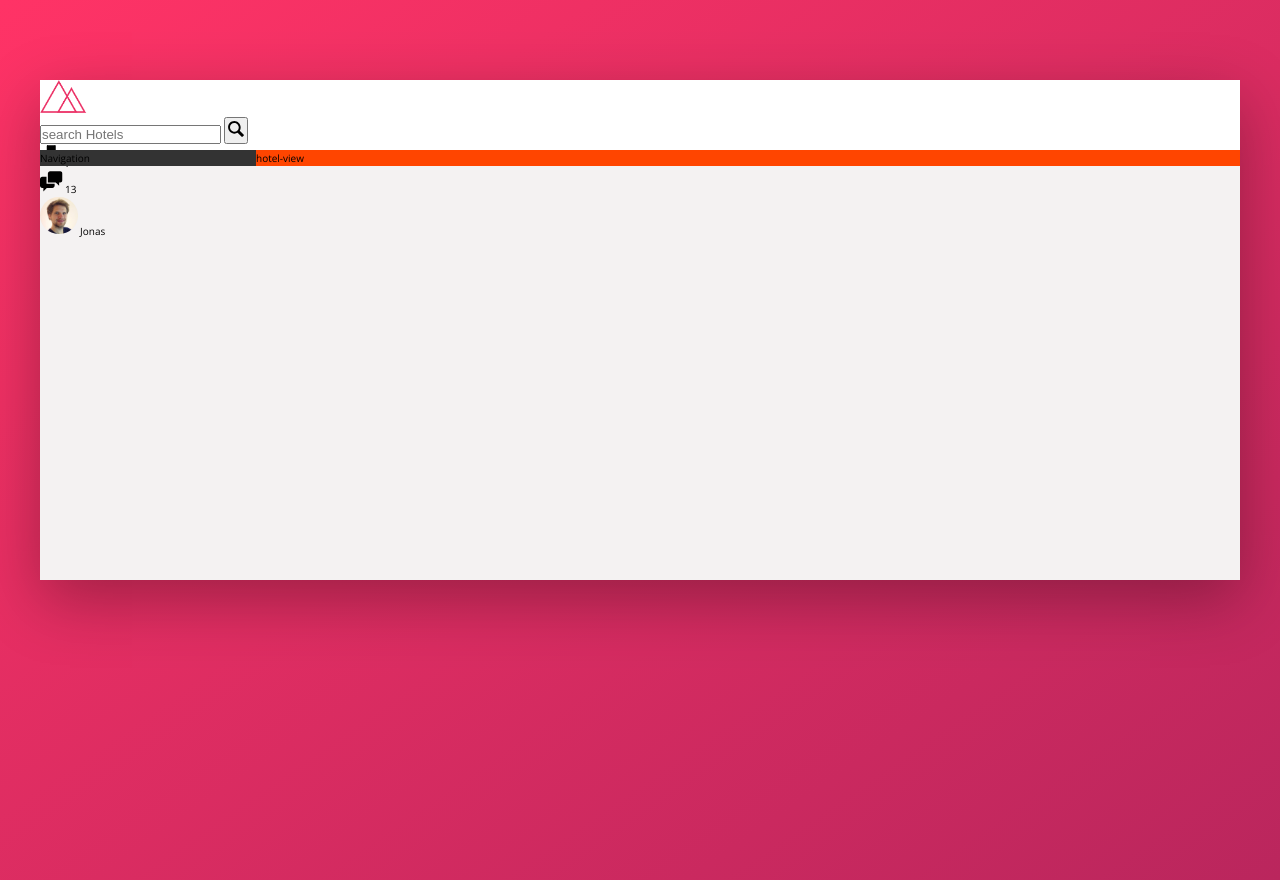
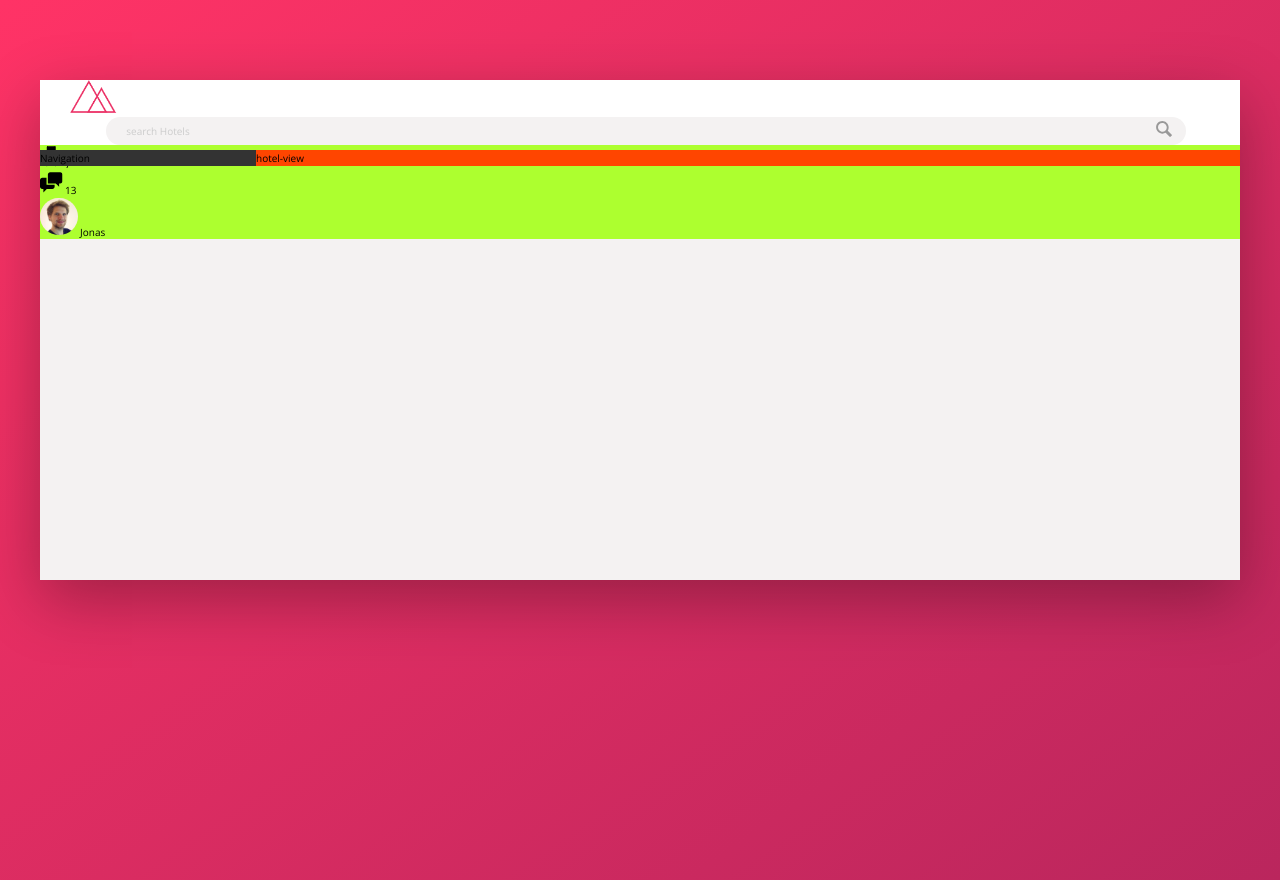
Before and after one commit to darkside550/Trillo, a website: page index.html in a window 1280 px wide. Drawn offline with nearby package versions, Linux system fonts and the light colour scheme; files that its build step writes are made by us from their sources.

Commit message:
Worked on searchbar and search icon

```diff
--- a/sass/_components.scss
+++ b/sass/_components.scss
@@ -2,6 +2,7 @@
 // Logo
 .logo {
     height: 3.25rem;
+    margin-left: 3rem;
 }
 
 
@@ -9,17 +10,61 @@
 // Search
 .search {
 
+    flex: 0 0 40%;
+
+    display: flex;
+    align-items: center;
+    justify-content: center;
+
     &__input {
+        font-family: inherit;
+        font-size: inherit;
+        color: inherit;
+        background-color: var(--color-grey-light-2);
+        border: none;
+        padding: .7rem 2rem;
+        border-radius: 100px;
+        width: 90%;
+        transition: all .2s;
+        margin-right: -3.25rem;
+
+        &:focus{
+            outline: none;
+            width: 100%;
+            background-color: var(--color-grey-light-3);
+
+        }
+
+        &::-webkit-input-placeholder {
+            font-weight: 100;
+            color: var(--color-grey-light-4);
+        }
+
+    }
+
+    &__input:focus + &__button {
+        background-color: var(--color-grey-light-3);
 
     }
 
     &__button {
+        border: none;
+        background-color: var(--color-grey-light-2);
+
+        &:focus{
+            outline: none;
+        }
+
+        &:active{
+            transform: translateY(2px);
+        }
 
     }
 
     &__icon {
         height: 2rem;
         width: 2rem;
+        fill: var(--color-grey-dark-3) ;
     }
 }
 
@@ -28,6 +73,7 @@
 // User Navigation
 .user-nav {
 
+    background-color: greenyellow;
 
     &__icon-box {
 
```
